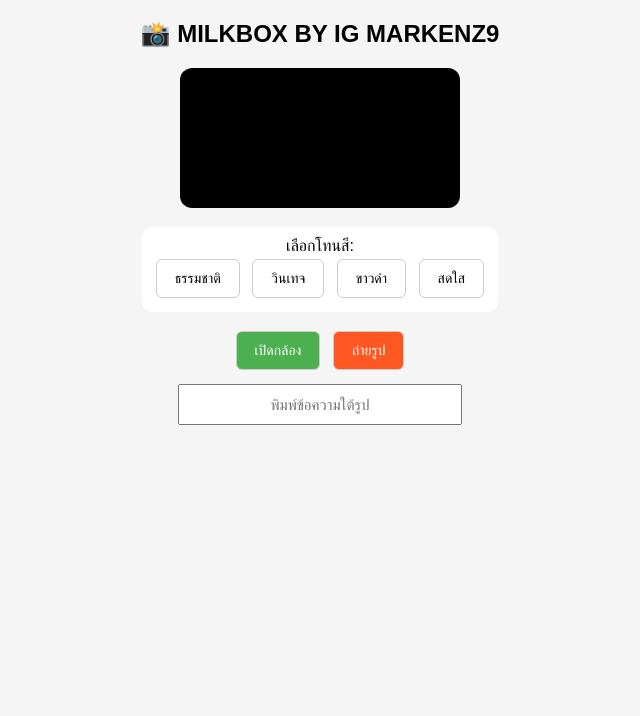
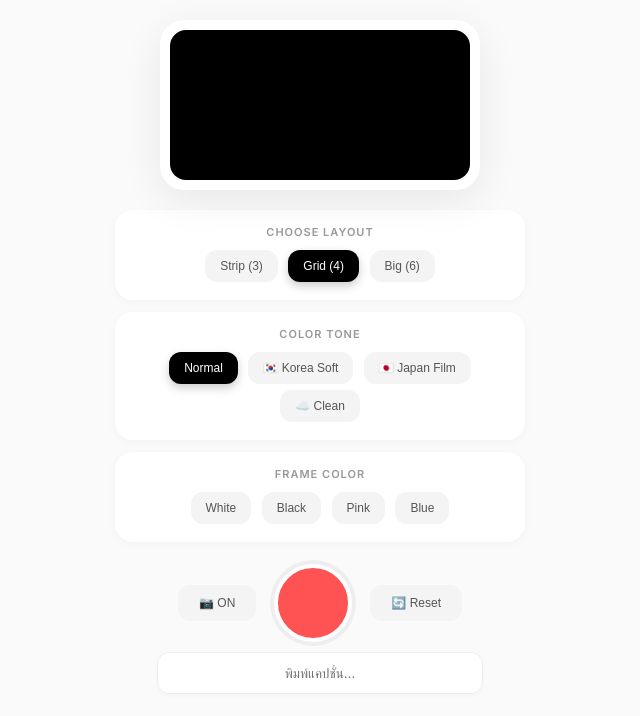
Before and after one commit to arnupapsawadmark2546-eng/photo-booth, a plain HTML site: page index.html in a window 1280 px wide. Shown: the whole page, without its empty margins (320-960 px from the left). Drawn offline with Linux system fonts and the light colour scheme.

Commit message:
Update index.html

```diff
--- a/index.html
+++ b/index.html
@@ -2,85 +2,180 @@
 <html lang="th">
 <head>
   <meta charset="UTF-8">
-  <title>MILKBOX</title>
+  <meta name="viewport" content="width=device-width, initial-scale=1.0">
+  <title>MILKBOX STUDIO</title>
   <style>
+    @import url('https://fonts.googleapis.com/css2?family=Inter:wght@400;600&display=swap');
+
     body {
+      font-family: 'Inter', sans-serif;
+      background-color: #fafafa;
+      color: #333;
+      margin: 0;
+      padding: 20px;
+      display: flex;
+      flex-direction: column;
+      align-items: center;
+    }
+
+    /* กล้อง */
+    .camera-container {
+      position: relative;
+      margin-bottom: 20px;
+      padding: 10px;
+      background: white;
+      border-radius: 24px;
+      box-shadow: 0 10px 40px rgba(0,0,0,0.08);
+    }
+
+    video {
+      width: 100%;
+      max-width: 350px; /* จอใหญ่ขึ้น */
+      border-radius: 16px;
+      background: #000;
+      transform: scaleX(-1); /* กลับด้านจอมองเห็น */
+      display: block;
+    }
+
+    /* กลุ่มปุ่มกด */
+    .control-group {
+      background: white;
+      padding: 15px;
+      border-radius: 18px;
+      width: 100%;
+      max-width: 380px;
+      margin-bottom: 12px;
+      box-shadow: 0 2px 10px rgba(0,0,0,0.03);
       text-align: center;
-      font-family: Arial, sans-serif;
-      background: #f5f5f5;
     }
-    video {
-      width: 280px;
+
+    .label {
+      font-size: 11px;
+      color: #999;
+      margin-bottom: 8px;
+      display: block;
+      font-weight: 600;
+      text-transform: uppercase;
+      letter-spacing: 1px;
+    }
+
+    /* สไตล์ปุ่มกด */
+    button {
+      border: 1px solid transparent;
+      padding: 8px 14px;
+      margin: 3px;
       border-radius: 12px;
-      background: black;
-      /* 1. แก้กลับด้านที่หน้าจอ (ให้เหมือนส่องกระจก) */
-      transform: scaleX(-1);
+      font-size: 12px;
+      cursor: pointer;
+      background: #f4f4f4;
+      color: #555;
+      transition: all 0.2s ease;
     }
-    button {
-      padding: 10px 18px;
-      font-size: 14px;
-      margin: 4px;
+
+    button:hover { background: #eaeaea; }
+
+    button.active {
+      background: #000;
+      color: #fff;
+      box-shadow: 0 4px 10px rgba(0,0,0,0.2);
+    }
+
+    /* ปุ่ม Snap */
+    .snap-btn {
+      width: 70px;
+      height: 70px;
+      border-radius: 50%;
+      background: #ff5252;
+      border: 4px solid #fff;
+      box-shadow: 0 0 0 4px #eee;
+      margin: 0 15px;
       cursor: pointer;
-      border: 1px solid #ccc;
-      border-radius: 6px;
-      background: white;
+      transition: transform 0.1s;
     }
-    button:hover {
-      background: #e0e0e0;
+    .snap-btn:active { transform: scale(0.9); background: #d32f2f; }
+
+    /* Input ข้อความ */
+    input[type="text"] {
+      border: 1px solid #eee;
+      background: #fff;
+      padding: 12px;
+      border-radius: 12px;
+      width: 100%;
+      max-width: 300px;
+      text-align: center;
+      font-family: inherit;
+      outline: none;
+      margin-top: 10px;
+      box-shadow: 0 2px 5px rgba(0,0,0,0.02);
     }
-    /* จัดกลุ่มปุ่มฟิลเตอร์ให้สวยงาม */
-    .filter-controls {
-      margin: 15px 0;
-      padding: 10px;
-      background: #fff;
-      display: inline-block;
-      border-radius: 10px;
+
+    /* รูปผลลัพธ์ */
+    #photos {
+      display: flex;
+      justify-content: center;
+      gap: 5px;
+      margin-bottom: 15px;
+      flex-wrap: wrap;
     }
     #photos img {
-      width: 70px;
-      margin: 4px;
-      border-radius: 6px;
-      /* ให้รูปตัวอย่างเล็กๆ กลับด้านเหมือนกระจกด้วย (สวยงาม) */
-      transform: scaleX(-1);
+      width: 60px;
+      height: 60px;
+      object-fit: cover;
+      border-radius: 8px;
+      transform: scaleX(-1); /* กลับด้านรูปเล็ก */
     }
+
     #frame img {
-      width: 300px;
-      margin-top: 12px;
-      border-radius: 12px;
-      background: white;
+      max-width: 100%;
+      width: 340px;
+      border-radius: 4px;
+      box-shadow: 0 20px 50px rgba(0,0,0,0.15);
+      margin-top: 20px;
     }
-    input {
-      padding: 10px;
-      width: 260px;
-      font-size: 15px;
-      text-align: center;
-      margin-top: 10px;
+
+    .btn-row {
+        display: flex;
+        align-items: center;
+        justify-content: center;
+        margin-top: 10px;
     }
   </style>
 </head>
 <body>
 
-<h2>📸 MILKBOX BY IG MARKENZ9 </h2>
-
-<video id="video" autoplay playsinline></video>
-
-<br>
-
-<div class="filter-controls">
-  <div>เลือกโทนสี:</div>
-  <button onclick="setFilter('none')">ธรรมชาติ</button>
-  <button onclick="setFilter('sepia(0.6)')">วินเทจ</button>
-  <button onclick="setFilter('grayscale(100%)')">ขาวดำ</button>
-  <button onclick="setFilter('contrast(1.3) brightness(1.1) saturate(1.2)')">สดใส</button>
+<div class="camera-container">
+  <video id="video" autoplay playsinline></video>
 </div>
 
-<br>
+<div class="control-group">
+  <span class="label">Choose Layout</span>
+  <button id="layout3" onclick="setLayout(3, this)">Strip (3)</button>
+  <button id="layout4" onclick="setLayout(4, this)" class="active">Grid (4)</button>
+  <button id="layout6" onclick="setLayout(6, this)">Big (6)</button>
+</div>
 
-<button onclick="startCamera()" style="background:#4CAF50; color:white;">เปิดกล้อง</button>
-<button onclick="takePhoto()" style="background:#FF5722; color:white;">ถ่ายรูป</button>
+<div class="control-group">
+  <span class="label">Color Tone</span>
+  <button onclick="setFilter('none', this)" class="active">Normal</button>
+  <button onclick="setFilter('brightness(1.15) saturate(0.9) contrast(0.95)', this)">🇰🇷 Korea Soft</button>
+  <button onclick="setFilter('brightness(1.1) contrast(1.15) sepia(0.2)', this)">🇯🇵 Japan Film</button>
+  <button onclick="setFilter('brightness(1.2) contrast(1.05)', this)">☁️ Clean</button>
+</div>
 
-<br>
-<input id="captionInput" type="text" placeholder="พิมพ์ข้อความใต้รูป">
+<div class="control-group">
+  <span class="label">Frame Color</span>
+  <button onclick="setFrameColor('#ffffff', '#000000')">White</button>
+  <button onclick="setFrameColor('#111111', '#ffffff')">Black</button>
+  <button onclick="setFrameColor('#FADADD', '#D63384')">Pink</button>
+  <button onclick="setFrameColor('#E0F7FA', '#006064')">Blue</button>
+</div>
+
+<div class="btn-row">
+  <button onclick="startCamera()" style="padding:10px 20px;">📷 ON</button>
+  <div class="snap-btn" onclick="takePhoto()"></div> <button onclick="resetApp()" style="padding:10px 20px;">🔄 Reset</button>
+</div>
+
+<input id="captionInput" type="text" placeholder="พิมพ์แคปชั่น..." oninput="updateCaption()">
 
 <div id="photos"></div>
 <div id="frame"></div>
@@ -89,73 +184,103 @@
   const video = document.getElementById("video");
   const photosDiv = document.getElementById("photos");
   const frameDiv = document.getElementById("frame");
+  const captionInput = document.getElementById("captionInput");
 
-  const photos = [];
+  let photos = [];
+  let maxPhotos = 4;
+  let currentLayout = 4;
+  let currentFilter = 'none'; // ตัวแปรสำคัญ เก็บค่าฟิลเตอร์
+  let frameBg = '#ffffff';
+  let frameText = '#000000';
 
-  // 3. ตัวแปรเก็บค่าฟิลเตอร์ปัจจุบัน (ค่าเริ่มต้นคือ none)
-  let currentFilter = 'none';
-
-  // 4. ฟังก์ชันเปลี่ยนฟิลเตอร์
-  function setFilter(filterValue) {
-    currentFilter = filterValue;
-    video.style.filter = filterValue; // เปลี่ยนสีที่จอมองเห็นทันที
+  function startCamera() {
+    navigator.mediaDevices.getUserMedia({ video: { width: 1280, height: 720 } }) // ขอความละเอียดชัดขึ้น
+      .then(stream => { video.srcObject = stream; })
+      .catch(err => alert("เปิดกล้องไม่ได้"));
   }
 
-  function startCamera() {
-    navigator.mediaDevices.getUserMedia({ video: true })
-      .then(stream => {
-        video.srcObject = stream;
-      })
-      .catch(err => alert("เปิดกล้องไม่ได้: " + err));
+  function setLayout(num, btn) {
+    if (photos.length > 0) {
+      if(!confirm("เปลี่ยนเลย์เอาต์รูปจะหายนะ เอาไหม?")) return;
+      resetApp();
+    }
+    maxPhotos = num;
+    currentLayout = num;
+    document.querySelectorAll('#layout3, #layout4, #layout6').forEach(b => b.classList.remove('active'));
+    btn.classList.add('active');
+  }
+
+  function setFilter(val, btn) {
+    currentFilter = val;
+    video.style.filter = val; // เปลี่ยนที่หน้าจอ Video
+
+    // เปลี่ยนสีปุ่ม active
+    if(btn) {
+      const parent = btn.parentElement;
+      parent.querySelectorAll('button').forEach(b => b.classList.remove('active'));
+      btn.classList.add('active');
+    }
+  }
+
+  function setFrameColor(bg, txt) {
+    frameBg = bg;
+    frameText = txt;
+    if (photos.length === maxPhotos) createFrame();
+  }
+
+  function updateCaption() {
+    if (photos.length === maxPhotos) createFrame();
   }
 
   function takePhoto() {
-    if (photos.length >= 4) return;
+    if (photos.length >= maxPhotos) return;
 
     const canvas = document.createElement("canvas");
+    // ตั้งค่าความละเอียดให้ตรงกับวิดีโอ (จะได้ชัดๆ)
     canvas.width = video.videoWidth;
     canvas.height = video.videoHeight;
-
     const ctx = canvas.getContext("2d");
 
-    // --- จุดสำคัญ: เรียงลำดับตามนี้ ห้ามสลับ ---
-
-    // 5. ใส่ฟิลเตอร์ลงใน Canvas ก่อนวาด
+    // ==========================================
+    // 🔴 จุดแก้ไขสำคัญ: ต้องใส่ filter ก่อน drawImage
+    // ==========================================
     ctx.filter = currentFilter;
 
-    // 6. กลับด้านรูป (Flip)
+    // กลับด้านรูป (Mirror)
     ctx.translate(canvas.width, 0);
     ctx.scale(-1, 1);
 
-    // 7. วาดรูปลงไป
+    // วาดรูปลงไป
     ctx.drawImage(video, 0, 0, canvas.width, canvas.height);
 
-    // ---------------------------------------
+    // ** รีเซ็ต filter ป้องกันการเพี้ยนในบาง Browser **
+    ctx.filter = 'none';
+    // ==========================================
 
-    // แปลงเป็นรูปภาพ
     const imgData = canvas.toDataURL("image/png");
     photos.push(imgData);
 
     const thumb = document.createElement("img");
     thumb.src = imgData;
+    // รูปเล็กไม่ต้องใส่ filter ซ้ำเพราะรูปต้นฉบับ (imgData) ติด filter มาแล้วจาก Canvas
     photosDiv.appendChild(thumb);
 
-    if (photos.length === 4) {
+    if (photos.length === maxPhotos) {
       createFrame();
     }
   }
 
   function createFrame() {
     frameDiv.innerHTML = "";
-    const caption = document.getElementById("captionInput").value || "";
+    const caption = captionInput.value || "";
 
     const frameCanvas = document.createElement("canvas");
     const fctx = frameCanvas.getContext("2d");
 
-    const padding = 20;
-    const bottomSpace = 70;
+    const padding = 40;
+    const gap = 20;
+    const bottomSpace = 150;
 
-    // โหลดรูปทั้ง 4 (ซึ่งรูปพวกนี้ถูกกลับด้านและใส่สีมาเรียบร้อยแล้วจากขั้นตอน takePhoto)
     const images = [];
     let loaded = 0;
 
@@ -165,7 +290,7 @@
       img.onload = () => {
         images[i] = img;
         loaded++;
-        if (loaded === 4) draw();
+        if (loaded === maxPhotos) draw();
       };
     });
 
@@ -173,25 +298,55 @@
       const w = images[0].width;
       const h = images[0].height;
 
-      frameCanvas.width = w * 2 + padding * 3;
-      frameCanvas.height = h * 2 + padding * 3 + bottomSpace;
+      let canvasW, canvasH;
 
-      // พื้นหลังสีขาว
-      fctx.fillStyle = "#ffffff";
-      fctx.fillRect(0, 0, frameCanvas.width, frameCanvas.height);
+      if (currentLayout === 3) {
+        canvasW = w + (padding * 2);
+        canvasH = (h * 3) + (gap * 2) + (padding * 2) + bottomSpace;
+      } else if (currentLayout === 4) {
+        canvasW = (w * 2) + gap + (padding * 2);
+        canvasH = (h * 2) + gap + (padding * 2) + bottomSpace;
+      } else if (currentLayout === 6) {
+        canvasW = (w * 2) + gap + (padding * 2);
+        canvasH = (h * 3) + (gap * 2) + (padding * 2) + bottomSpace;
+      }
 
-      // วาดรูป 4 รูป
+      frameCanvas.width = canvasW;
+      frameCanvas.height = canvasH;
+
+      // สีพื้นหลัง
+      fctx.fillStyle = frameBg;
+      fctx.fillRect(0, 0, canvasW, canvasH);
+
+      // วาดรูป
       images.forEach((img, i) => {
-        const x = padding + (i % 2) * (w + padding);
-        const y = padding + Math.floor(i / 2) * (h + padding);
+        let x, y;
+        if (currentLayout === 3) {
+            x = padding;
+            y = padding + i * (h + gap);
+        } else if (currentLayout === 4) {
+            let col = i % 2;
+            let row = Math.floor(i / 2);
+            x = padding + col * (w + gap);
+            y = padding + row * (h + gap);
+        } else if (currentLayout === 6) {
+            let col = i % 2;
+            let row = Math.floor(i / 2);
+            x = padding + col * (w + gap);
+            y = padding + row * (h + gap);
+        }
         fctx.drawImage(img, x, y, w, h);
       });
 
       // ข้อความ
-      fctx.fillStyle = "#000";
-      fctx.font = "bold 35px Arial"; // เพิ่มตัวหนาให้สวยขึ้น
+      fctx.fillStyle = frameText;
+      fctx.font = "bold 50px 'Inter', sans-serif";
       fctx.textAlign = "center";
-      fctx.fillText(caption, frameCanvas.width / 2, frameCanvas.height - 30);
+      fctx.fillText(caption, canvasW / 2, canvasH - 70);
+
+      // วันที่
+      fctx.font = "300 28px 'Inter', sans-serif";
+      fctx.fillText(new Date().toLocaleDateString('en-GB'), canvasW / 2, canvasH - 30);
 
       const result = document.createElement("img");
       result.src = frameCanvas.toDataURL("image/png");
@@ -199,15 +354,27 @@
 
       const link = document.createElement("a");
       link.href = result.src;
-      link.download = "milkbox-photo.png";
-      link.style.display = "block";
-      link.style.marginTop = "10px";
+      link.download = "milkbox-korea.png";
+      link.style.display = "inline-block";
+      link.style.marginTop = "20px";
+      link.style.background = "#000";
+      link.style.color = "#fff";
+      link.style.padding = "15px 30px";
+      link.style.borderRadius = "50px";
       link.style.textDecoration = "none";
-      link.style.color = "#333";
-      link.innerText = "⬇️ ดาวน์โหลดรูป";
+      link.style.fontWeight = "bold";
+      link.innerText = "⬇️ Save Image";
 
+      frameDiv.appendChild(document.createElement("br"));
       frameDiv.appendChild(link);
     }
+  }
+
+  function resetApp() {
+    photos.length = 0;
+    photosDiv.innerHTML = "";
+    frameDiv.innerHTML = "";
+    captionInput.value = "";
   }
 </script>
 
```
